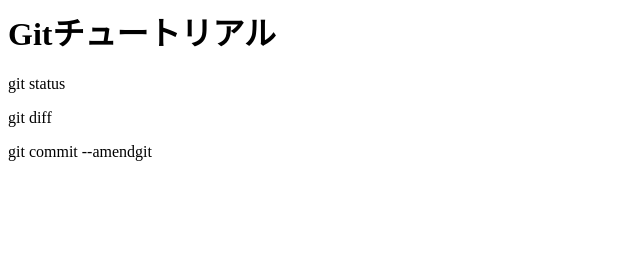
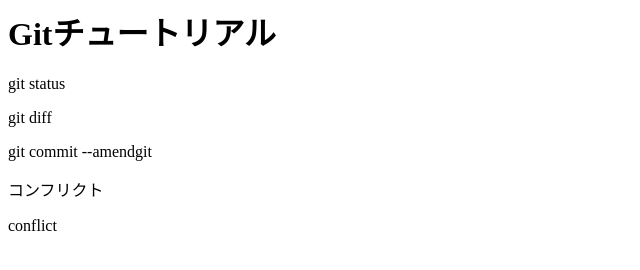
Before and after one commit to mickey20000629/git_tutorial, a plain HTML site: page index.html in a window 1280 px wide. Shown: the whole page, without its empty margins (0-640 px from the left). Drawn offline with Linux system fonts and the light colour scheme.

Commit message:
conflictを追記

```diff
--- a/index.html
+++ b/index.html
@@ -2,3 +2,5 @@
 <p>git status</p>
 <p>git diff</p>
 <p>git commit --amendgit</p>
+<p>コンフリクト</p>
+<p>conflict</p>
```
